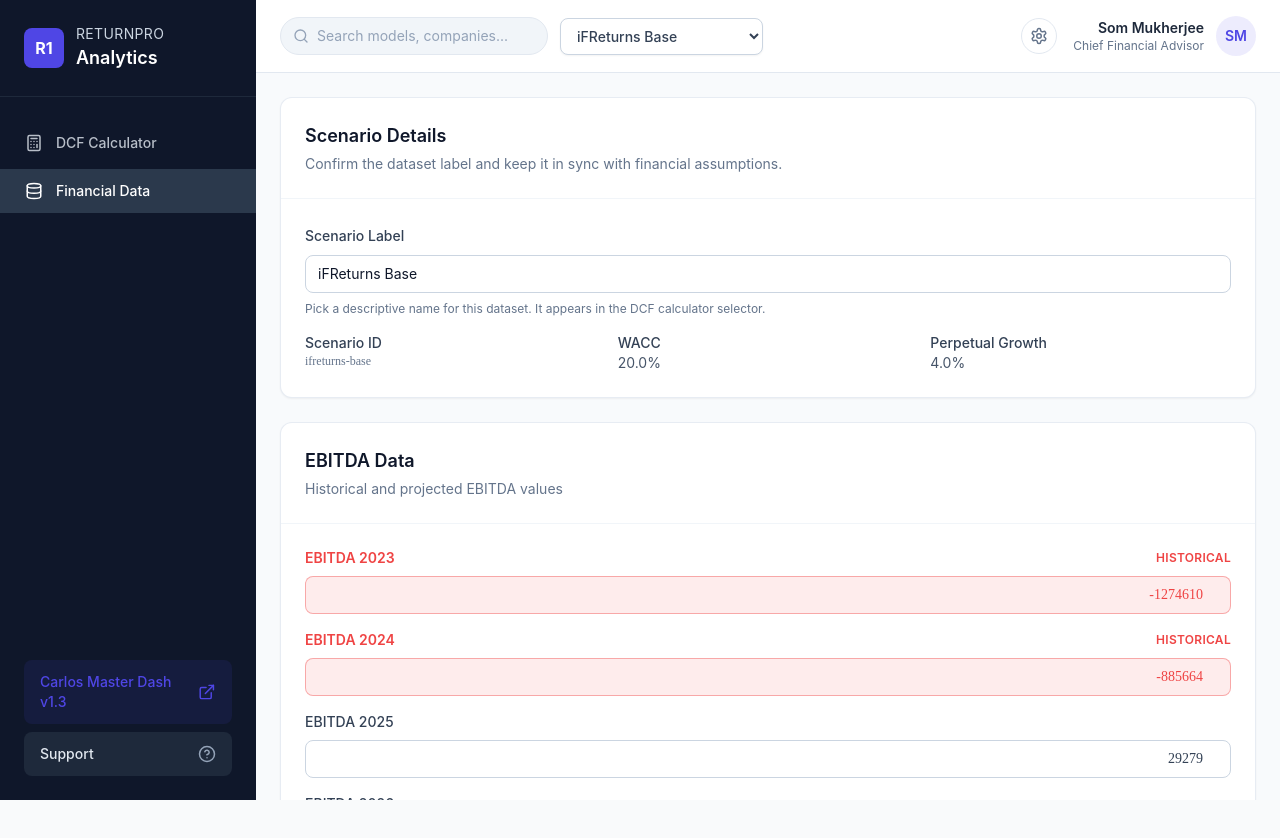
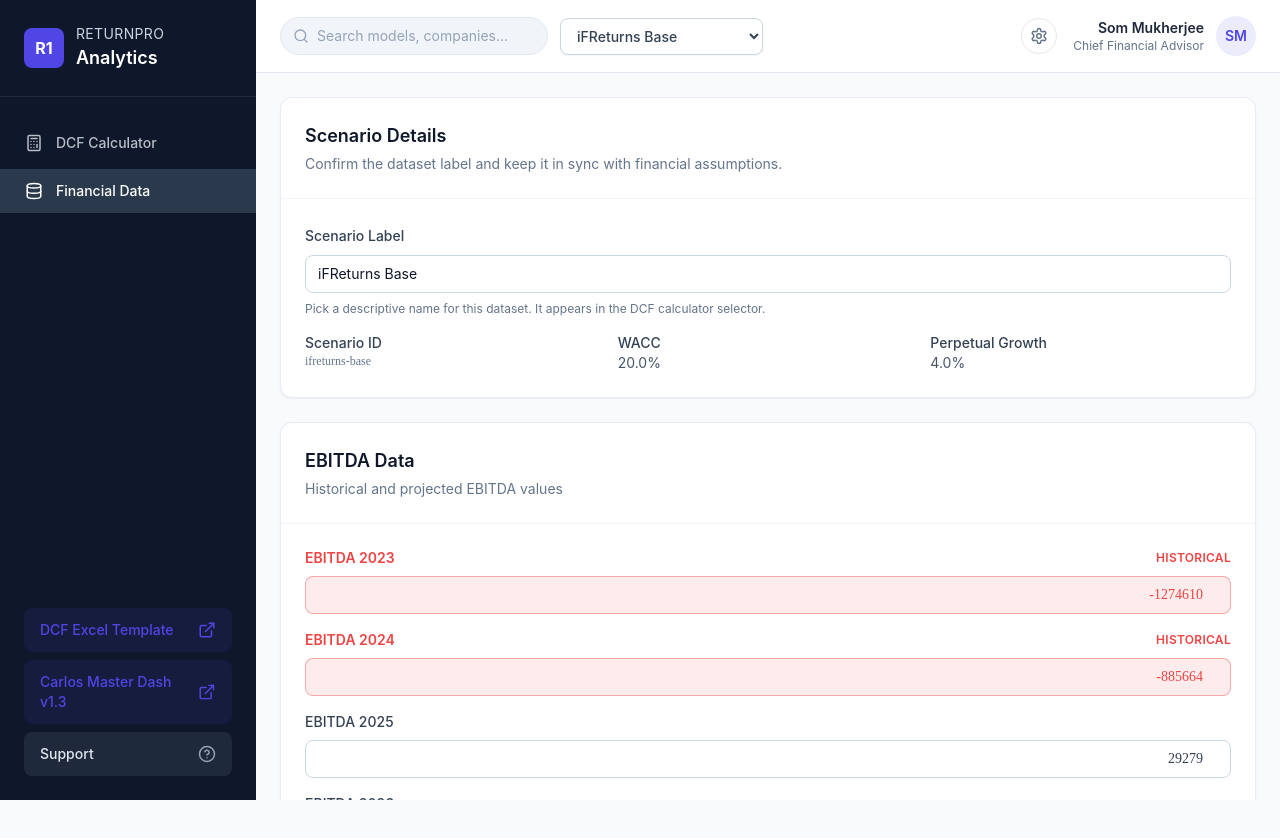
Before and after one commit to clenisa/discounted-cashflow-analysis, a React (Vite) app: page / in a window 1280 px wide. Shown: the top 838 px of the page. Built offline with nearby package versions, Linux system fonts and the light colour scheme.

Commit message:
feat: add DCF excel template shortcut

```diff
--- a/src/layouts/ReturnProLayout.tsx
+++ b/src/layouts/ReturnProLayout.tsx
@@ -48,6 +48,15 @@ export const ReturnProLayout = ({ children, headerContent, activeSection, onSect
         ))}
       </nav>
       <div className="space-y-2 px-6 pb-6">
+        <a
+          href="https://therecongroupinc-my.sharepoint.com/:x:/r/personal/clenis_returnpro_com/Documents/2%20-%20DATA/Special%20Projects/iFReturns,%20DCF%20Template.xlsx?d=w7c3302ee1e0a42e4945edaf3f88295bd&csf=1&web=1&e=CDSPxb"
+          target="_blank"
+          rel="noopener noreferrer"
+          className="flex w-full items-center justify-between rounded-lg bg-primary/10 px-4 py-3 text-sm font-medium text-primary transition-colors hover:bg-primary/20 focus:outline-none focus-visible:ring-2 focus-visible:ring-white/40"
+        >
+          <span>DCF Excel Template</span>
+          <ExternalLink size={18} aria-hidden />
+        </a>
         <a
           href="https://app.powerbi.com/links/iEtDKMnswN?ctid=afcc02f9-7b18-412a-8981-1fc01424da49&pbi_source=linkShare&bookmarkGuid=6ee0d9f2-0cc0-4290-807e-ad0aefd67a33"
           target="_blank"
```
Also changed, not shown: 1 other file (tests, documents, lock files or other folders).
